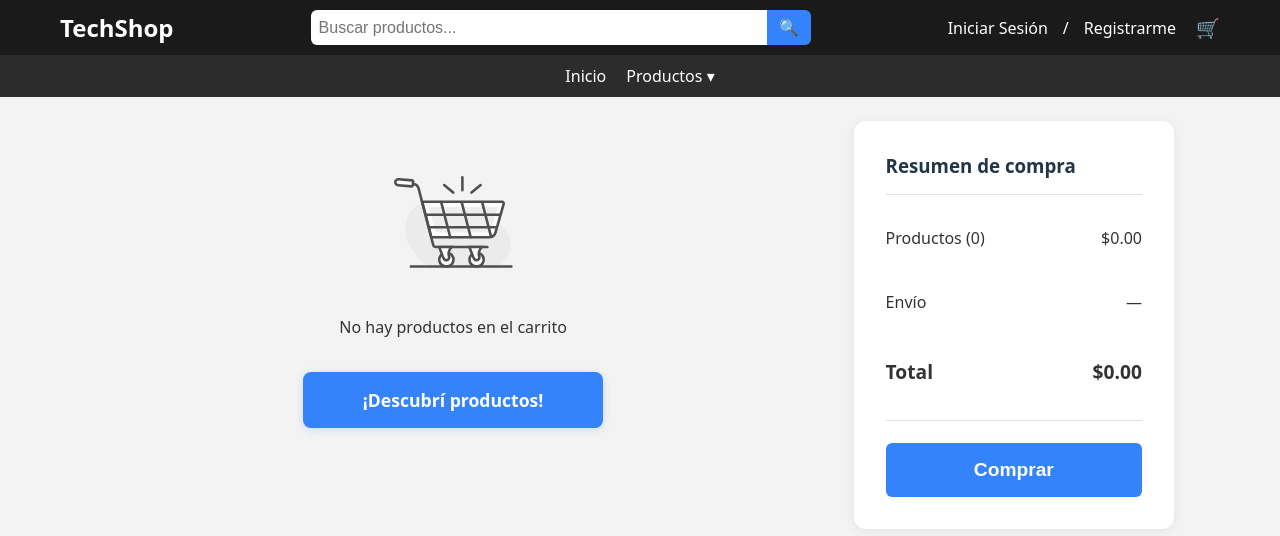
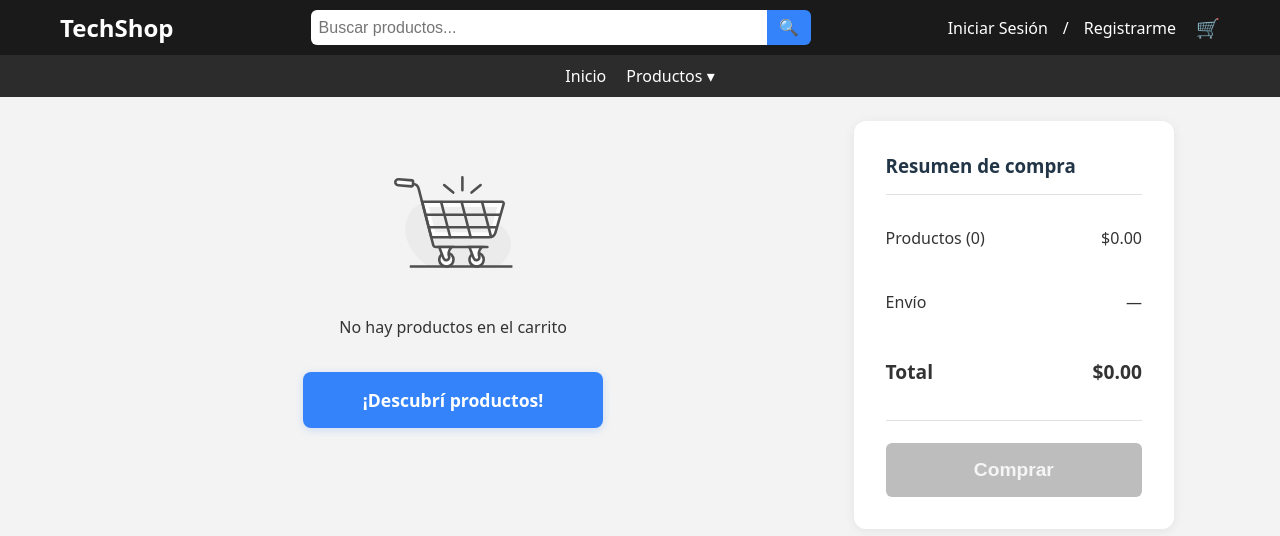
Before and after one commit to melanyS1/TPO-API-FINAL, a React (Vite) app in the folder TPO-API/: page /cart in a window 1280 px wide. Shown: the top 536 px of the page. Built offline with nearby package versions, Linux system fonts and the light colour scheme; data requests are answered from the project's data file.

Commit message:
Enhance cart functionality: update checkout button styles and add login message for unauthenticated users

```diff
--- a/TPO-API/src/components/CartSummary/CartSummary.css
+++ b/TPO-API/src/components/CartSummary/CartSummary.css
@@ -22,7 +22,7 @@
     margin: 16px 0;
 }
 .cart-summary {
-    min-width: 30%;
+    width: 100%;
     margin-bottom: 10px;
     background-color: #fff;
     border-radius: 12px;
@@ -51,3 +51,10 @@
 .checkout-btn:hover {
     background: #3483fad1;
 }
+
+.checkout-btn:disabled {
+    background: #bdbdbd;
+    color: #f5f5f5;
+    cursor: not-allowed;
+    opacity: 1;
+}
--- a/TPO-API/src/pages/Cart/Cart.jsx
+++ b/TPO-API/src/pages/Cart/Cart.jsx
@@ -3,16 +3,23 @@ import { useNavigate } from "react-router-dom";
 import "./CartItems.css";
 import { purchaseCart, verifyStock } from "../../services/product-api";
 import CartSummary from "../../components/CartSummary/CartSummary";
-import { useEffect } from "react";
+import { useEffect, useState } from "react";
 import CartItem from "../../components/CartItem/CartItem";
 import CartEmpty from "../../components/CartEmpty/CartEmpty";
 import { useUser } from "../../Context/UserContext";
 
-
 function Cart() {
   const navigate = useNavigate();
   const { isAuthenticated } = useUser();
-  const { cart, addToCart, removeFromCart, totalItems, clearCart, setShowCartPopOver } = useCart();
+  const {
+    cart,
+    addToCart,
+    removeFromCart,
+    totalItems,
+    clearCart,
+    setShowCartPopOver,
+  } = useCart();
+  const [showLoginMsg, setShowLoginMsg] = useState(false);
 
   useEffect(() => {
     setShowCartPopOver(false);
@@ -37,13 +44,13 @@ function Cart() {
         )}
       </div>
 
+      <div className="cart-summary-section">
         <CartSummary
           totalItems={totalItems}
           cart={cart}
           onCheckout={() => {
             if (!isAuthenticated) {
-            alert("Por favor inicie sesión para continuar con la compra");
-            navigate("/login");
+              setShowLoginMsg(true);
               return;
             }
             verifyStock(cart).then((isStockSufficient) => {
@@ -51,13 +58,21 @@ function Cart() {
                 alert("Stock insuficiente");
                 return;
               } else {
+                navigate("/thank-you");
                 purchaseCart(cart);
-              navigate("/thank-you");
                 clearCart();
               }
             });
           }}
         />
+        <div className="cart-login-message">
+          <p>
+            {showLoginMsg
+              ? "Debes iniciar sesión para continuar con la compra."
+              : ""}
+          </p>
+        </div>
+      </div>
     </div>
   );
 }
--- a/TPO-API/src/pages/Cart/CartItems.css
+++ b/TPO-API/src/pages/Cart/CartItems.css
@@ -14,3 +14,26 @@
     padding-left: 0; /* Elimina el padding por defecto de la lista */
     margin-top: 0; /* Elimina el margen por defecto de la lista */
 }
+
+.cart-summary-section {
+    width: 30%;
+    display: flex;
+    flex-direction: column;
+    justify-content: flex-start;
+    align-items: center;
+}
+
+.cart-login-message {
+    margin-top: 12px;
+    max-width: 80%;
+    box-sizing: border-box;
+    display: flex;
+    align-items: center;
+    justify-content: center;
+}
+
+.cart-login-message p {
+    color: crimson;
+    text-align: center;
+    font-weight: 500;
+}
```
Lines whose indentation alone changed are shown as unchanged.
